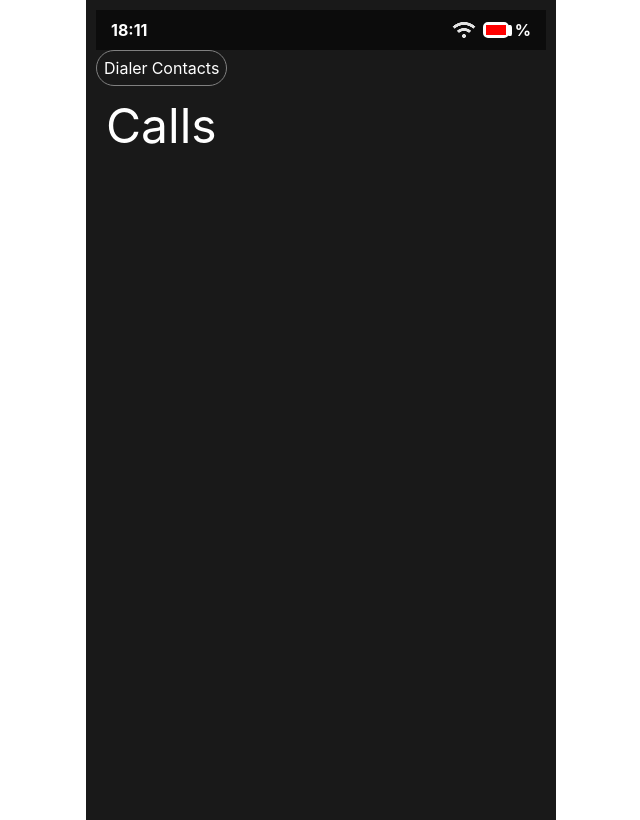
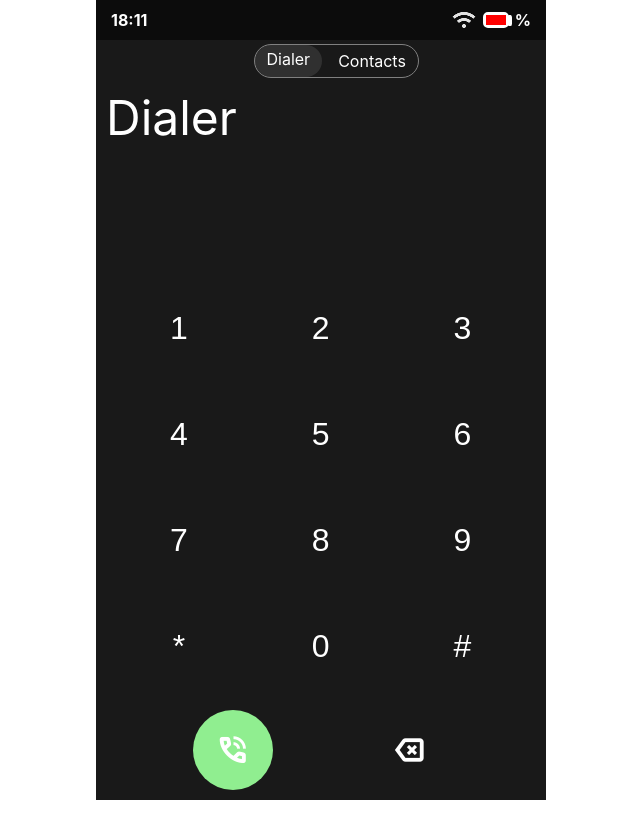
Before and after one commit to ShwetaShaw76/TurquoiseOs, a Vue app: page / in a window 1280 px wide. Shown: the whole page, without its empty margins (319-959 px from the left). Built offline with nearby package versions, Linux system fonts and the light colour scheme.

Commit message:
completed the UI of the dialpad now making the contacts Screen

```diff
--- a/src/components/Phone.vue
+++ b/src/components/Phone.vue
@@ -37,15 +37,51 @@ import Header from './Header.vue';
     });
 
     onUnmounted(()=>{
-        window.removeEventListener('mouseup',endDrag)
+        window.removeEventListener('mouseup',endDrag);
     })
+
+    let num = ref('');
+
+    function append(n){
+        if(num.value.length<12){
+            num.value = num.value+n;
+        }
+    }
+
+    function back(){
+        let k = num.value.length;
+        num.value = num.value.substring(0,k-1);
+    }
 </script>
 
 <template>
     <div class="bg">
-        <header><Header></Header></header>
+        <header @mousedown="(e)=>startDrag(e,'header')"><Header></Header></header>
         <div class="menu"><div class="dialer">Dialer</div><div class="contacts">Contacts</div></div>
-        <div class="heading">Calls</div>
+        <div class="heading">Dialer</div>
+        <div class="num">{{ num }}</div>
+        <div class="numpad">
+            <button class="btn" @click="append('1')">1</button>
+            <button class="btn" @click="append('2')">2</button>
+            <button class="btn" @click="append('3')">3</button>
+            <button class="btn" @click="append('4')">4</button>
+            <button class="btn" @click="append('5')">5</button>
+            <button class="btn" @click="append('6')">6</button>
+            <button class="btn" @click="append('7')">7</button>
+            <button class="btn" @click="append('8')">8</button>
+            <button class="btn" @click="append('9')">9</button>
+            <button class="btn" @click="append('*')">*</button>
+            <button class="btn" @click="append('0')">0</button>
+            <button class="btn" @click="append('#')">#</button>
+        </div>
+        <div class="footer">
+            <button class="dial"><span class="material-symbols-outlined" id="phone">
+phone_in_talk
+</span></button>
+            <button class="back"><span class="material-symbols-outlined" id="backspace" @click="back()">
+backspace
+</span></button>
+        </div>
     </div>
 </template>
 
@@ -57,19 +93,117 @@ import Header from './Header.vue';
     color:white;
     display:flex;
     flex-direction:column;
-    padding:10px;
 }
 .menu{
     display:flex;
     flex-direction:row;
-    padding:7px;
+
     gap:4px;
     border:0.5px solid grey;
     width:fit-content;
     border-radius:20px;
+    margin-left:35%;
+    margin-top:4px;
 }
 .heading{
     margin:10px;
     font-size:3rem;
 }
+.dialer{
+    padding:4px 12px;
+    background:rgba(255,255,255,0.1);
+    border-radius:20px;
+}
+.dialer:hover{
+    cursor:pointer;
+}
+.contacts{
+    padding:6px 12px;
+    border-radius:20px;
+}
+.contacts:hover{
+    cursor:pointer;
+}
+.num{
+    display:flex;
+    align-items:center;
+    justify-content:center;
+    height:15vh;
+    font-size:3rem;
+    color:white;
+}
+.numpad{
+    padding-top:15px;
+    padding-bottom:5px;
+    display: grid;
+    padding-left:35px;
+  grid-template-rows: repeat(3, 1fr);
+  grid-template-columns: repeat(3, 1fr);
+  gap: 10px;
+}
+.btn{
+    color:white;
+    border:none;
+    border-radius:50%;
+    background:transparent;
+    height:12vh;
+    width:12vh;
+    font-size:2rem;
+}
+.btn:active{
+   animation:bg ease-in-out 1s 1;
+}
+@keyframes bg{
+    0%{
+        background:rgba(255,255,255,0.1);
+    }
+    100%{
+        background:transparent;
+    }
+}
+.footer{
+    height:14vh;
+    display:flex;
+    flex-direction:row;
+    justify-content:space-evenly;
+    align-items:center;
+}
+.dial{
+    display:flex;
+    justify-content:center;
+    align-items:center;
+    border-radius:50%;
+    height:10vh;
+    width:10vh;
+    background:lightgreen;
+    border:none;
+}
+.dial:active{
+    background:green;
+}
+.back{
+    border-radius:50%;
+    height:10vh;
+    width:10vh;
+    display:flex;
+    justify-content:center;
+    align-items:center;
+    background:transparent;
+    border:none;
+
+}
+#phone{
+    font-weight:700;
+    font-size:2rem;
+    color:white;
+}
+#backspace{
+    font-weight:700;
+    font-size:2rem;
+    color:white;
+}
+.back:active{
+    animation:bg ease-in-out 1s 1;
+}
+
 </style>
```
Also changed, not shown: src/components/Contacts.vue (added, +49 -0 lines).
